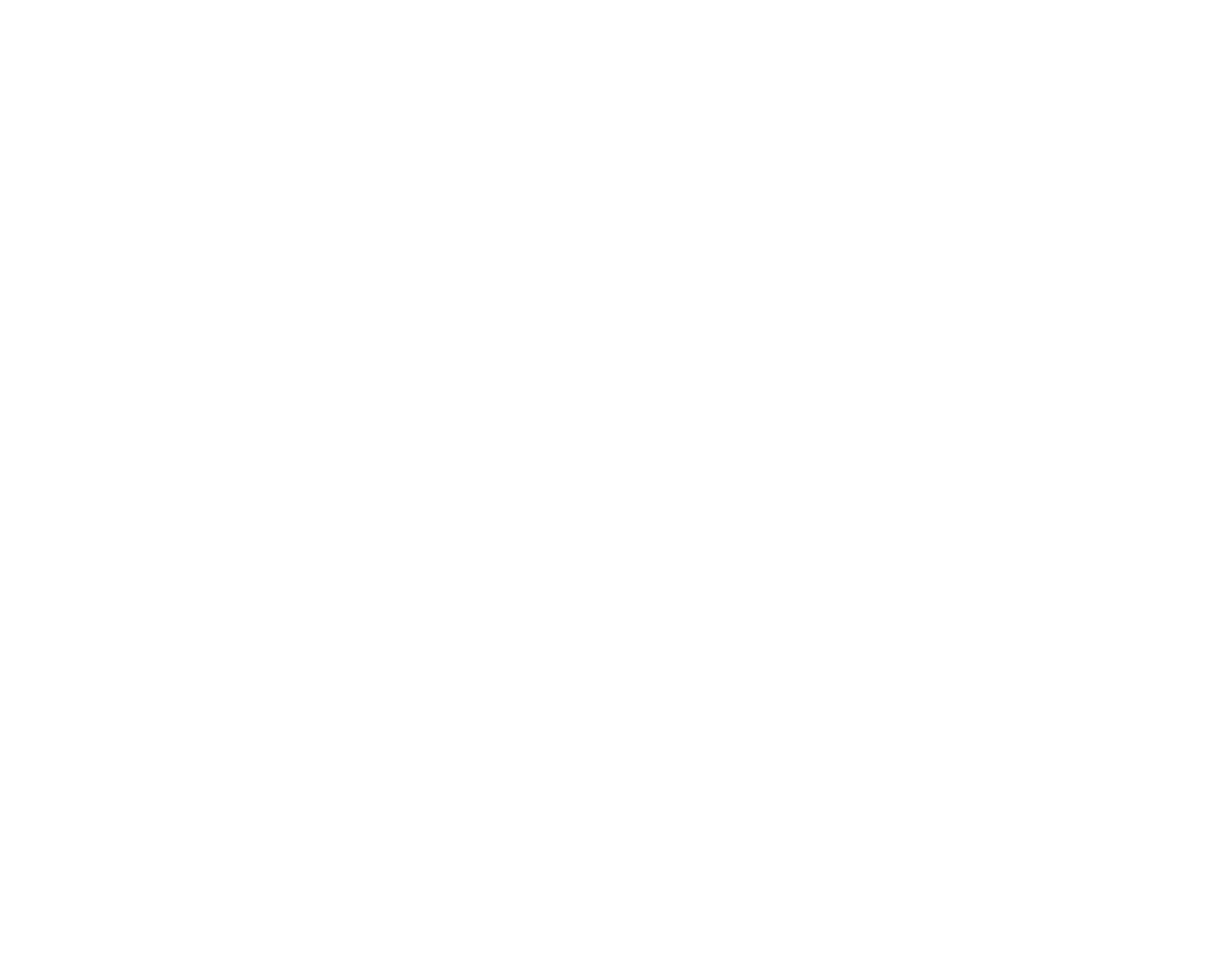
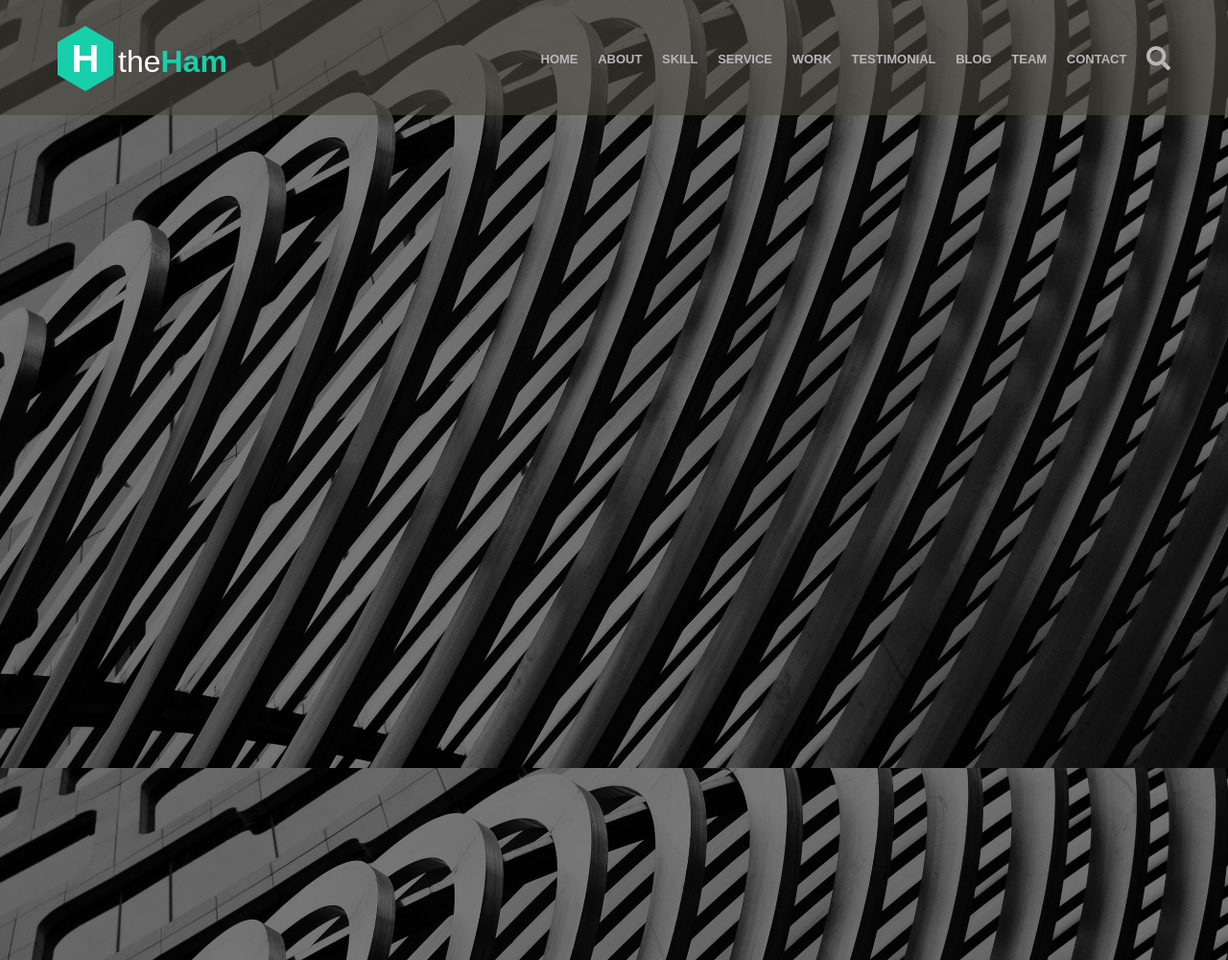
Before and after one commit to RomanenkoMax/StepProjectHam, a plain HTML site: page src/index.html in a window 1280 px wide. Shown: the whole page at 96% size. Before the commit the page ends 800 px from the top, so only its background shows below. Drawn offline with Linux system fonts and the light colour scheme.

```diff
--- /dev/null
+++ b/src/css/hex.css
@@ -0,0 +1,33 @@
+.square {
+    margin-top: 17px;
+    width: 58px;
+    height: 34px;
+    background-color: #18cfab;
+    position: relative;
+    text-align: center;
+    font-size: 40px;
+    line-height: 34px;
+    font-weight: 700;
+    display: inline-block;
+    /*vertical-align: middle;*/
+}
+.square:before {
+    content: "";
+    width: 0; height: 0;
+    border-bottom: 17px solid #18cfab;
+    border-left: 29px solid transparent;
+    border-right: 29px solid transparent;
+    position: absolute;
+    top: -17px;
+    left: 0;
+}
+.square:after {
+    content: "";
+    width: 0;
+    position: absolute;
+    bottom: -17px;
+    border-top: 17px solid #18cfab;
+    border-left: 29px solid transparent;
+    border-right: 29px solid transparent;
+    left: 0;
+}
--- a/src/css/style.css
+++ b/src/css/style.css
@@ -0,0 +1,83 @@
+body {
+    margin: 0;
+    padding: 0;
+}
+.section-1 {
+    height: 2000px;
+    margin: 0 auto;
+    background: url('../img/section-1(header).jpg') no-repeat fixed;
+    background-size: cover;
+    font-family: Montserrat, sans-serif;
+
+}
+.menu {
+    width: 100%;
+    height: 120px;
+    background-color: rgba(73, 71, 63, 0.6);
+    position: fixed;
+    left: 0;
+    top: 0;
+}
+.menu-content {
+    margin: 0 auto;
+    /*background-color: #fff;*/
+    width: 1160px;
+    height: 100%;
+    display: flex;
+    justify-content: space-between;
+    align-items: center;
+
+}
+.ham-logo {
+    display: inline-block;
+    height: 67px;
+    color: white;
+}
+/*.ham-logo>span:before {*/
+    /*content: '';*/
+    /*display: inline-block;*/
+    /*height: 100%;*/
+    /*vertical-align: middle;*/
+/*}*/
+.ham-logo>span {
+    font-size: 32px;
+    font-weight: 400;
+    margin-left: 5px;
+}
+.ham-logo>span>span {
+    font-weight: 700;
+    color:  #18cfab;
+}
+.ham-menu-text {
+    display: inline-block;
+}
+
+.menu-items {
+    font-weight: 700;
+    font-size: 13px;
+    color: #b8b8b8;
+    text-transform: uppercase;
+    list-style-type: none;
+}
+
+.menu-items>li {
+    display: inline;
+    margin-left: 17px;
+    padding-bottom: 50px;
+}
+
+.menu-items>li:hover {
+    color: #18cfab;
+    border-bottom: 2px solid #18cfab;
+    cursor: pointer;
+}
+
+.white {
+    height: 1000px;
+    width: 100%;
+    background-color: #fff;
+}
+.clear {
+    height: 1000px;
+    width: 150px;
+}
--- a/src/index.html
+++ b/src/index.html
@@ -3,19 +3,34 @@
 <head>
     <meta charset="UTF-8">
     <title>Step project</title>
+    <link rel="stylesheet" href="css/hex.css">
+    <link rel="stylesheet" href="css/style.css">
+    <link rel="stylesheet" href="https://use.fontawesome.com/releases/v5.3.1/css/all.css" integrity="sha384-mzrmE5qonljUremFsqc01SB46JvROS7bZs3IO2EmfFsd15uHvIt+Y8vEf7N7fWAU" crossorigin="anonymous">
 </head>
 <body>
-<div class="container">
-    <div class="item"></div>
-    <div class="item"></div>
-    <div class="item"></div>
-    <div class="item"></div>
-    <div class="item"></div>
-    <div class="item"></div>
-    <div class="item-1"></div>
-    <div class="item-1"></div>
-    <div class="item-1"></div>
+<div class="section-1">
+    <nav class="menu">
+        <div class="menu-content">
+            <div class="ham-logo"><div class="square">H</div><span>the<span>Ham</span></span></div>
+            <div class="ham-menu-text">
+                <ul class="menu-items">
+                    <li class="menu-item-1">home</li>
+                    <li class="menu-item-2">about</li>
+                    <li class="menu-item-3">skill</li>
+                    <li class="menu-item-4">service</li>
+                    <li class="menu-item-5">work</li>
+                    <li class="menu-item-6">testimonial</li>
+                    <li class="menu-item-7">blog</li>
+                    <li class="menu-item-8">team</li>
+                    <li class="menu-item-9">contact</li>
+                    <i class="fas fa-search" style="font-size: 25px; vertical-align: sub; margin-left: 17px"></i>
+                </ul>
 
+            </div>
+        </div>
+    </nav>
+    <div class="clear"></div>
+    <div class="white"></div>
 </div>
 </body>
 </html>
```
Also changed, not shown: src/img/section-1(header).jpg (added).
